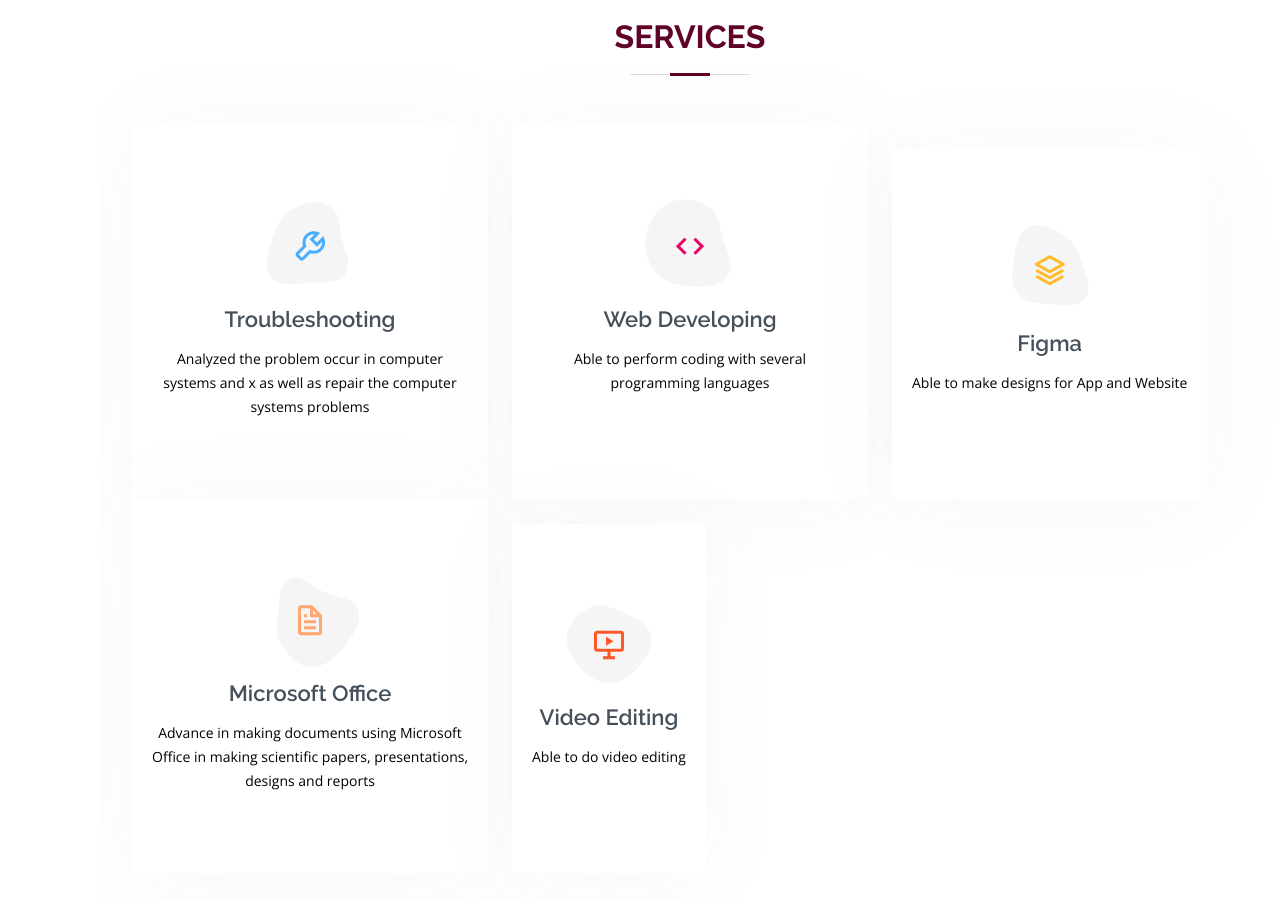
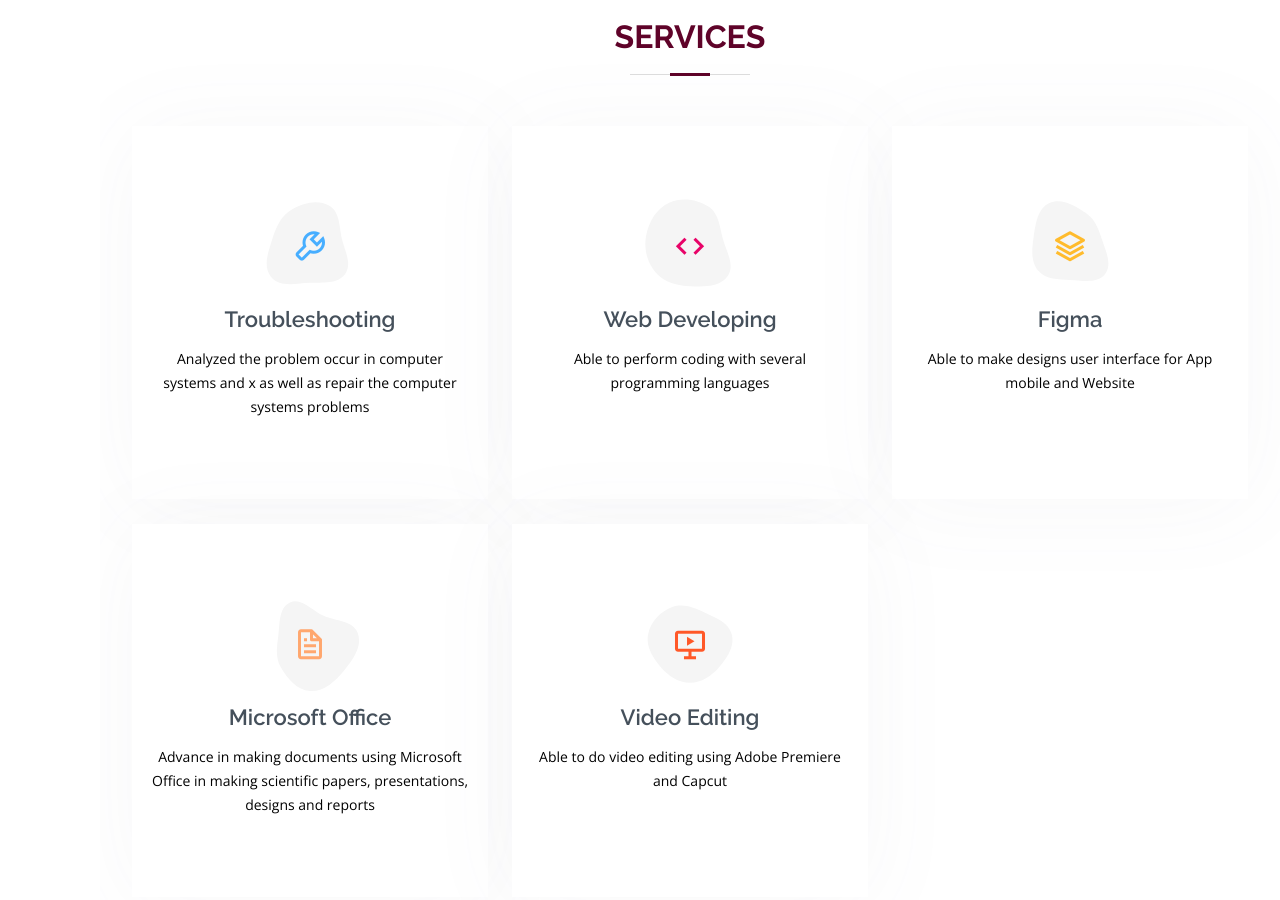
Before and after one commit to daniswarapw/myporto, a plain HTML site: page index.html in a window 1280 px wide. Shown: the part 4720-5620 px from the top of the page. Drawn offline with nearby package versions, Linux system fonts and the light colour scheme.

Commit message:
Update index.html

```diff
--- a/index.html
+++ b/index.html
@@ -451,7 +451,7 @@
             </div>
           </div>
 
-          <div class="col-lg-4 col-md-6 d-flex align-items-stretch mt-4" data-aos="zoom-in" data-aos-delay="100">
+          <div class="col-lg-4 col-md-6 d-flex align-items-stretch mt-4 mt-lg-0" data-aos="zoom-in" data-aos-delay="100">
             <div class="icon-box iconbox-yellow">
               <div class="icon">
                 <svg width="100" height="100" viewBox="0 0 600 600" xmlns="http://www.w3.org/2000/svg">
@@ -460,11 +460,11 @@
                 <i class="bx bx-layer"></i>
               </div>
               <h4><a href="">Figma</a></h4>
-              <p>Able to make designs for App and Website</p>
+              <p>Able to make designs user interface for App mobile and Website</p>
             </div>
           </div>
 
-          <div class="col-lg-4 col-md-6 d-flex align-items-stretch mt-4 mt-md-0" data-aos="zoom-in" data-aos-delay="200">
+          <div class="col-lg-4 col-md-6 d-flex align-items-stretch mt-4" data-aos="zoom-in" data-aos-delay="200">
             <div class="icon-box iconbox-orange ">
               <div class="icon">
                 <svg width="100" height="100" viewBox="0 0 600 600" xmlns="http://www.w3.org/2000/svg">
@@ -486,7 +486,7 @@
                 <i class="bx bx-slideshow"></i>
               </div>
               <h4><a href="">Video Editing</a></h4>
-              <p>Able to do video editing</p>
+              <p>Able to do video editing using Adobe Premiere and Capcut</p>
             </div>
           </div>
           <!--
```
